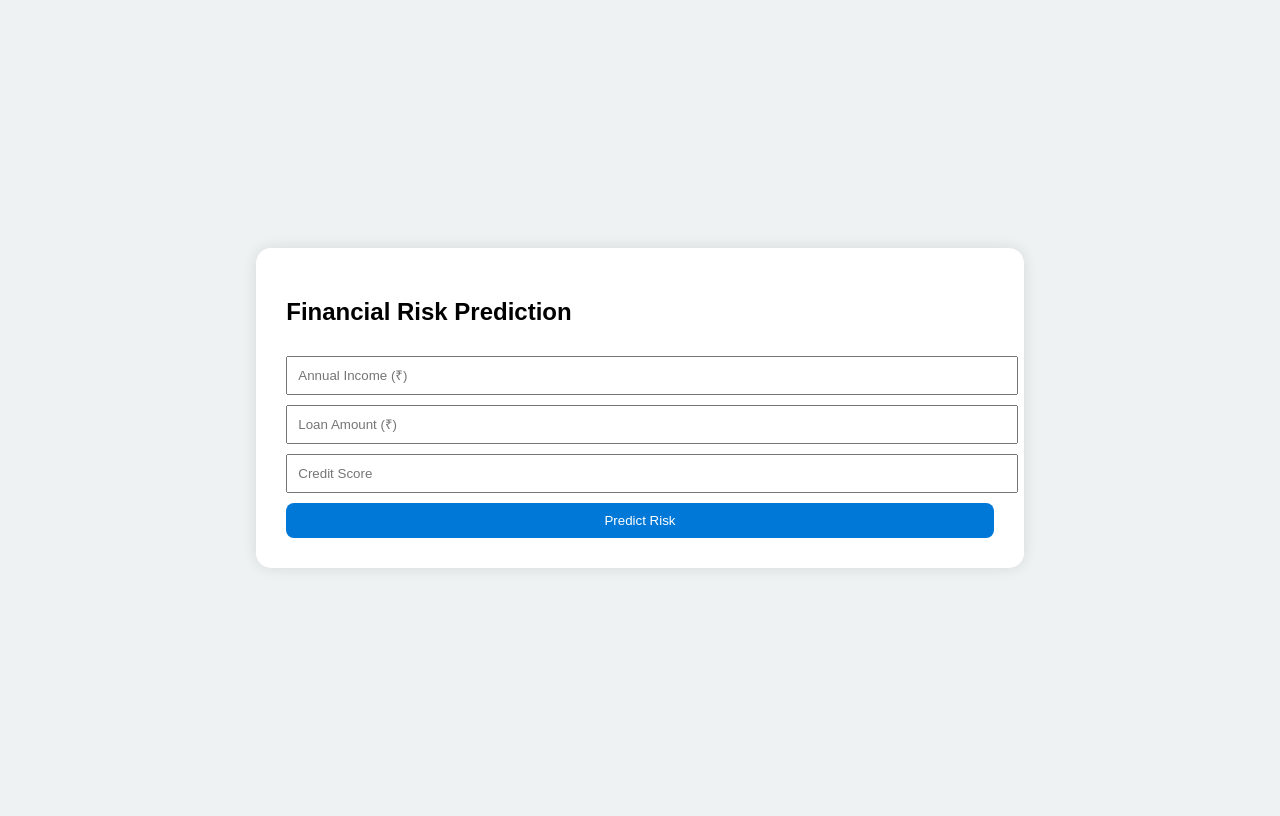
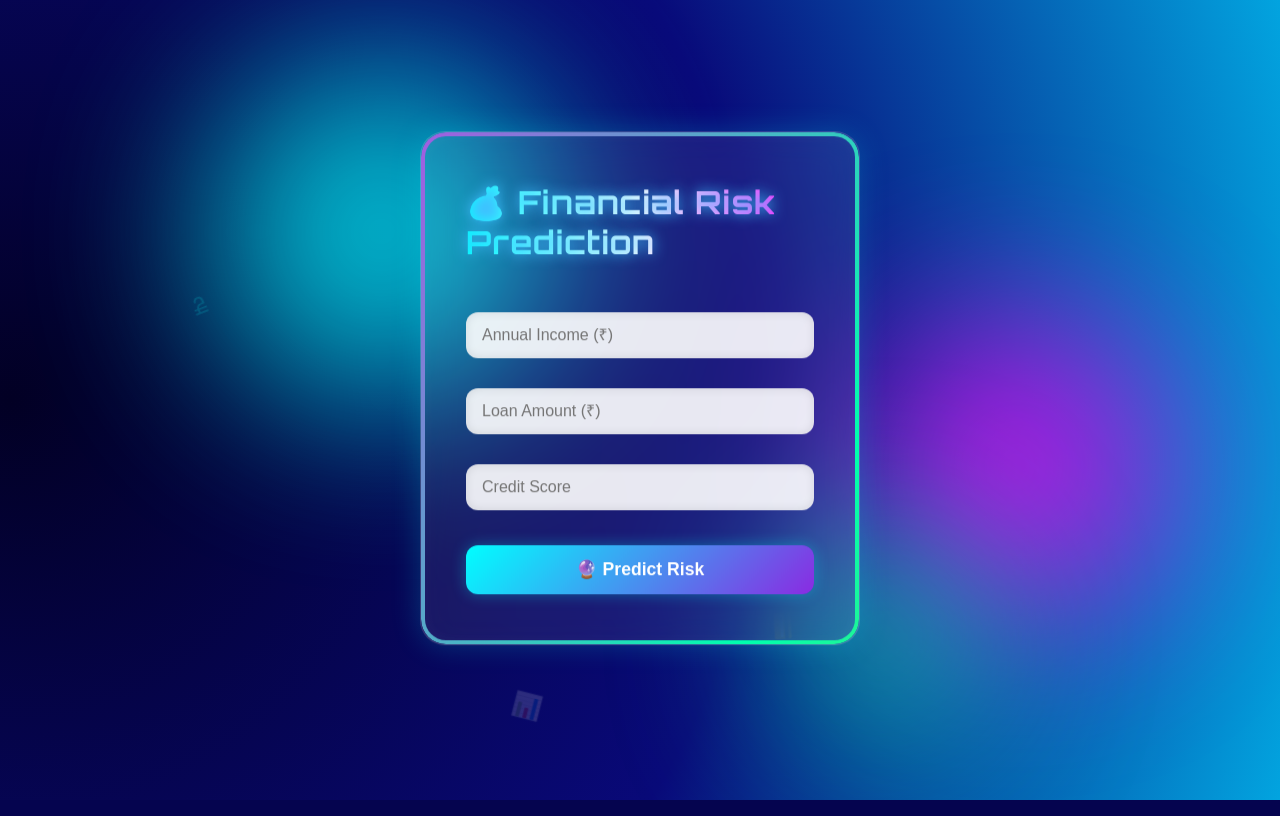
Before and after one commit to Sharonraj-Dev/financial_risk_project, a Django app: page / in a window 1280 px wide. Run offline with Django 4.2, Linux system fonts and the light colour scheme.

Commit message:
Update home.html

```diff
--- a/risk_app/templates/risk_app/home.html
+++ b/risk_app/templates/risk_app/home.html
@@ -1,46 +1,251 @@
 <!DOCTYPE html>
-<html>
+<html lang="en">
 <head>
+  <meta charset="UTF-8">
   <title>Financial Risk Prediction</title>
   <style>
+    @import url('https://fonts.googleapis.com/css2?family=Poppins:wght@300;400;600&family=Orbitron:wght@400;700&display=swap');
+
+    * {
+      box-sizing: border-box;
+      margin: 0;
+      padding: 0;
+    }
+
+    /* 🌌 Base background */
     body {
-            font-family: Arial, sans-serif;
-            background: #eef2f3;
+      font-family: 'Poppins', sans-serif;
+      height: 100vh;
+      overflow: hidden;
       display: flex;
       justify-content: center;
       align-items: center;
-            height: 100vh;
+      position: relative;
+      background: radial-gradient(circle at center, #020024, #090979, #00d4ff);
+      background-size: 200% 200%;
+      animation: backgroundShift 15s ease infinite;
+      color: #fff;
     }
+
+    @keyframes backgroundShift {
+      0% { background-position: 0% 50%; }
+      50% { background-position: 100% 50%; }
+      100% { background-position: 0% 50%; }
+    }
+
+    /* 🌠 Floating glowing orbs */
+    .orb {
+      position: absolute;
+      border-radius: 50%;
+      filter: blur(90px);
+      opacity: 0.5;
+      animation: orbFloat 12s ease-in-out infinite alternate;
+      pointer-events: none; /* 💥 Important fix */
+    }
+
+    .orb:nth-child(1) { width: 350px; height: 350px; top: 10%; left: 15%; background: #00ffff; }
+    .orb:nth-child(2) { width: 300px; height: 300px; bottom: 20%; right: 10%; background: #ff00ff; }
+    .orb:nth-child(3) { width: 200px; height: 200px; top: 70%; left: 60%; background: #00ffae; }
+
+    @keyframes orbFloat {
+      0% { transform: translateY(0) translateX(0); opacity: 0.5; }
+      100% { transform: translateY(-40px) translateX(25px); opacity: 0.9; }
+    }
+
+    /* 💫 Floating currency symbols */
+    .symbol {
+      position: absolute;
+      font-size: 1.5rem;
+      opacity: 0.15;
+      animation: drift 15s linear infinite;
+      pointer-events: none; /* 💥 Fix for blocking clicks */
+    }
+
+    @keyframes drift {
+      from { transform: translateY(0) rotate(0deg); }
+      to { transform: translateY(-800px) rotate(360deg); }
+    }
+
+    .symbol:nth-child(4) { top: 80%; left: 15%; animation-delay: 0s; color: #00ffff; }
+    .symbol:nth-child(5) { top: 100%; left: 60%; animation-delay: 3s; color: #ff00ff; }
+    .symbol:nth-child(6) { top: 90%; left: 40%; animation-delay: 6s; color: #ffcc00; }
+
+    /* 💎 Glassmorphic form */
     form {
-            background: white;
-            padding: 30px;
+      position: relative;
+      z-index: 10;
+      width: 440px;
+      padding: 50px 45px;
+      background: rgba(255, 255, 255, 0.08);
+      border-radius: 25px;
+      backdrop-filter: blur(18px);
+      -webkit-backdrop-filter: blur(18px);
+      border: 1px solid rgba(255, 255, 255, 0.15);
+      box-shadow: 0 0 30px rgba(0,255,255,0.2), inset 0 0 20px rgba(255,255,255,0.05);
+      animation: fadeIn 1.5s ease, floaty 5s ease-in-out infinite alternate;
+      overflow: hidden;
+    }
+
+    @keyframes fadeIn {
+      from { opacity: 0; transform: translateY(30px); }
+      to { opacity: 1; transform: translateY(0); }
+    }
+
+    @keyframes floaty {
+      0% { transform: translateY(0); }
+      100% { transform: translateY(-15px); }
+    }
+
+    /* 💫 Animated shimmer border */
+    form::after {
+      content: "";
+      position: absolute;
+      inset: 0;
+      border-radius: 25px;
+      border: 2px solid transparent;
+      background: linear-gradient(120deg, #00ffff, #ff00ff, #00ffae, #ffae00);
+      background-size: 400% 400%;
+      animation: borderMove 10s linear infinite;
+      mask: linear-gradient(#fff 0 0) content-box, linear-gradient(#fff 0 0);
+      -webkit-mask-composite: xor;
+      mask-composite: exclude;
+      padding: 2px;
+      z-index: 0;
+      pointer-events: none; /* 💥 Fix */
+    }
+
+    @keyframes borderMove {
+      0% { background-position: 0% 50%; }
+      50% { background-position: 100% 50%; }
+      100% { background-position: 0% 50%; }
+    }
+
+    /* 🪙 Title */
+    h2 {
+      font-family: 'Orbitron', sans-serif;
+      font-size: 2em;
+      margin-bottom: 35px;
+      background: linear-gradient(90deg, #00ffff, #ffffff, #ff00ff);
+      -webkit-background-clip: text;
+      -webkit-text-fill-color: transparent;
+      letter-spacing: 1px;
+      text-shadow: 0 0 25px rgba(0,255,255,0.4);
+      animation: titleGlow 4s ease-in-out infinite alternate;
+    }
+
+    @keyframes titleGlow {
+      0% { text-shadow: 0 0 10px #00ffff; }
+      100% { text-shadow: 0 0 25px #ff00ff; }
+    }
+
+    /* 🧩 Inputs */
+    input {
+    width: 100%;
+    padding: 14px 16px;
+    margin: 15px 0;
+    border: none;
+    border-radius: 12px;
+    font-size: 1em;
+    background: rgba(255, 255, 255, 0.9);
+    transition: all 0.4s ease;
+    box-shadow: inset 0 0 10px rgba(0,0,0,0.1);
+    color: #333;
+    position: relative;
+    z-index: 2;
+    }
+
+    input:focus {
+      transform: scale(1.04);
+      background: #fff;
+      box-shadow: 0 0 15px #00ffff, 0 0 30px rgba(255,255,255,0.3);
+    }
+
+    /* 🚀 Button */
+    button {
+      width: 100%;
+      padding: 14px;
+      margin-top: 20px;
+      background: linear-gradient(135deg, #00ffff, #8a2be2);
+      color: #fff;
+      border: none;
+      border-radius: 12px;
+      font-size: 1.1em;
+      font-weight: 600;
+      cursor: pointer;
+      box-shadow: 0 0 15px rgba(0,255,255,0.3);
+      position: relative;
+      overflow: hidden;
+      transition: all 0.4s ease;
+      z-index: 2;
+    }
+
+    button::before {
+      content: "";
+      position: absolute;
+      top: 0;
+      left: -100%;
+      width: 100%;
+      height: 100%;
+      background: linear-gradient(120deg, transparent, rgba(255,255,255,0.5), transparent);
+      transition: 0.6s;
+    }
+
+    button:hover::before {
+      left: 100%;
+    }
+
+    button:hover {
+      transform: scale(1.06);
+      background: linear-gradient(135deg, #ff00ff, #00ffff);
+      box-shadow: 0 0 40px rgba(0,255,255,0.6), 0 0 80px rgba(255,0,255,0.3);
+    }
+
+    /* 💫 Result box */
+    h3 {
+      margin-top: 35px;
+      padding: 16px;
       border-radius: 15px;
-            box-shadow: 0 0 15px rgba(0,0,0,0.1);
+      background: rgba(255,255,255,0.1);
+      box-shadow: inset 0 0 15px rgba(255,255,255,0.2);
+      animation: fadeIn 1.5s ease;
+      backdrop-filter: blur(8px);
+      font-weight: 500;
     }
-        input, button {
-            width: 100%;
-            padding: 10px;
-            margin-top: 10px;
+
+    @media (max-width: 480px) {
+      form {
+        width: 85%;
+        padding: 35px 25px;
       }
-        button {
-            background-color: #0078d7;
-            color: white;
-            border: none;
-            border-radius: 8px;
+      h2 { font-size: 1.6em; }
     }
   </style>
 </head>
+
 <body>
+  <!-- 🌌 Background Orbs -->
+  <div class="orb"></div>
+  <div class="orb"></div>
+  <div class="orb"></div>
+
+  <!-- ✨ Floating Symbols -->
+  <div class="symbol">₹</div>
+  <div class="symbol">💳</div>
+  <div class="symbol">📊</div>
+
+  <!-- 💰 Main Form -->
   <form method="POST">
     {% csrf_token %}
-        <h2>Financial Risk Prediction</h2>
+    <h2>💰 Financial Risk Prediction</h2>
+
     <input type="text" name="income" placeholder="Annual Income (₹)" required>
     <input type="text" name="loan_amount" placeholder="Loan Amount (₹)" required>
     <input type="text" name="credit_score" placeholder="Credit Score" required>
-        <button type="submit">Predict Risk</button>
+
+    <button type="submit">🔮 Predict Risk</button>
 
     {% if result %}
-            <h3 style="margin-top:20px;">Result: {{ result }}</h3>
+      <h3>Result: {{ result }}</h3>
     {% endif %}
   </form>
 </body>
```
Lines whose indentation alone changed are shown as unchanged.
